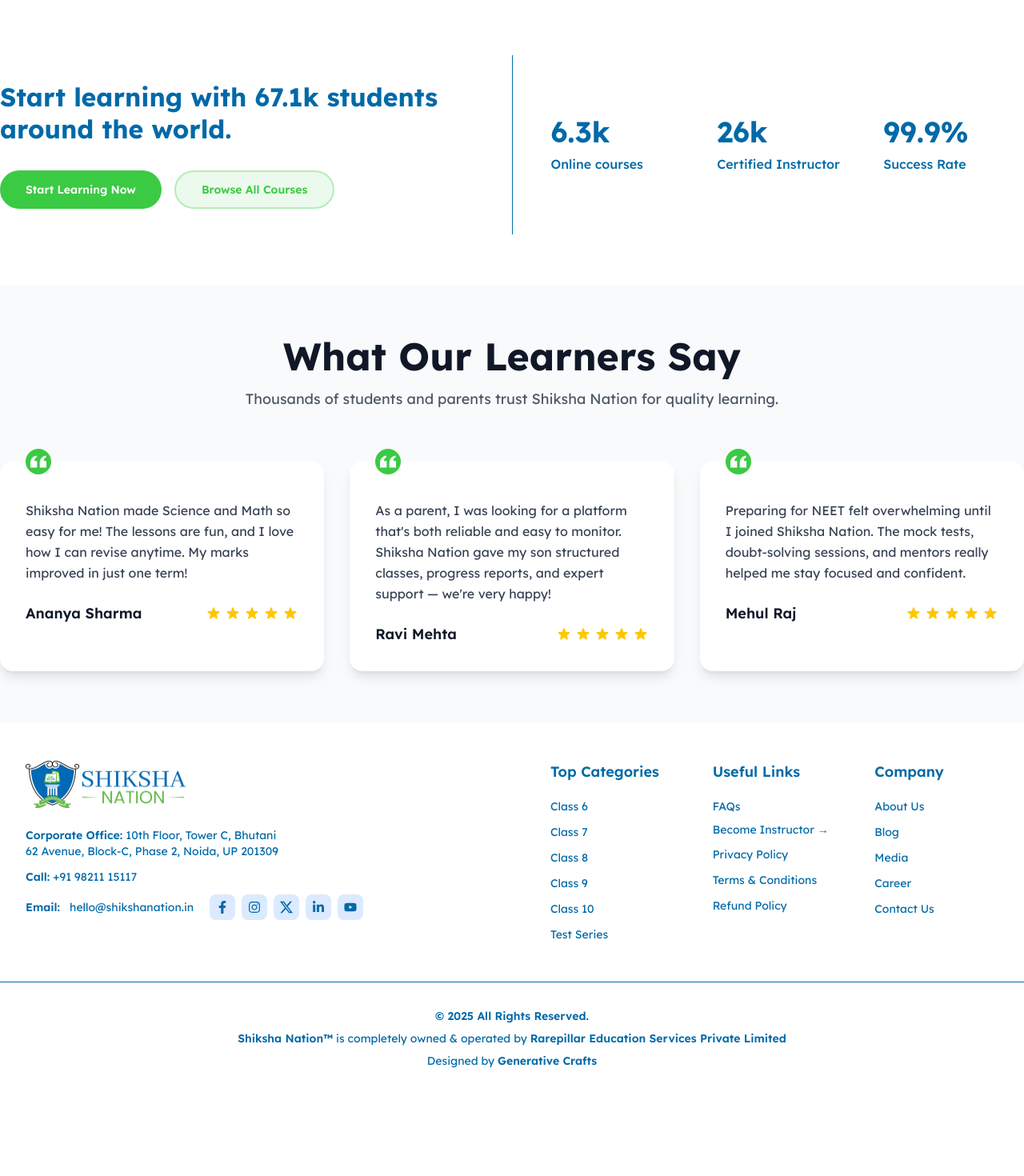
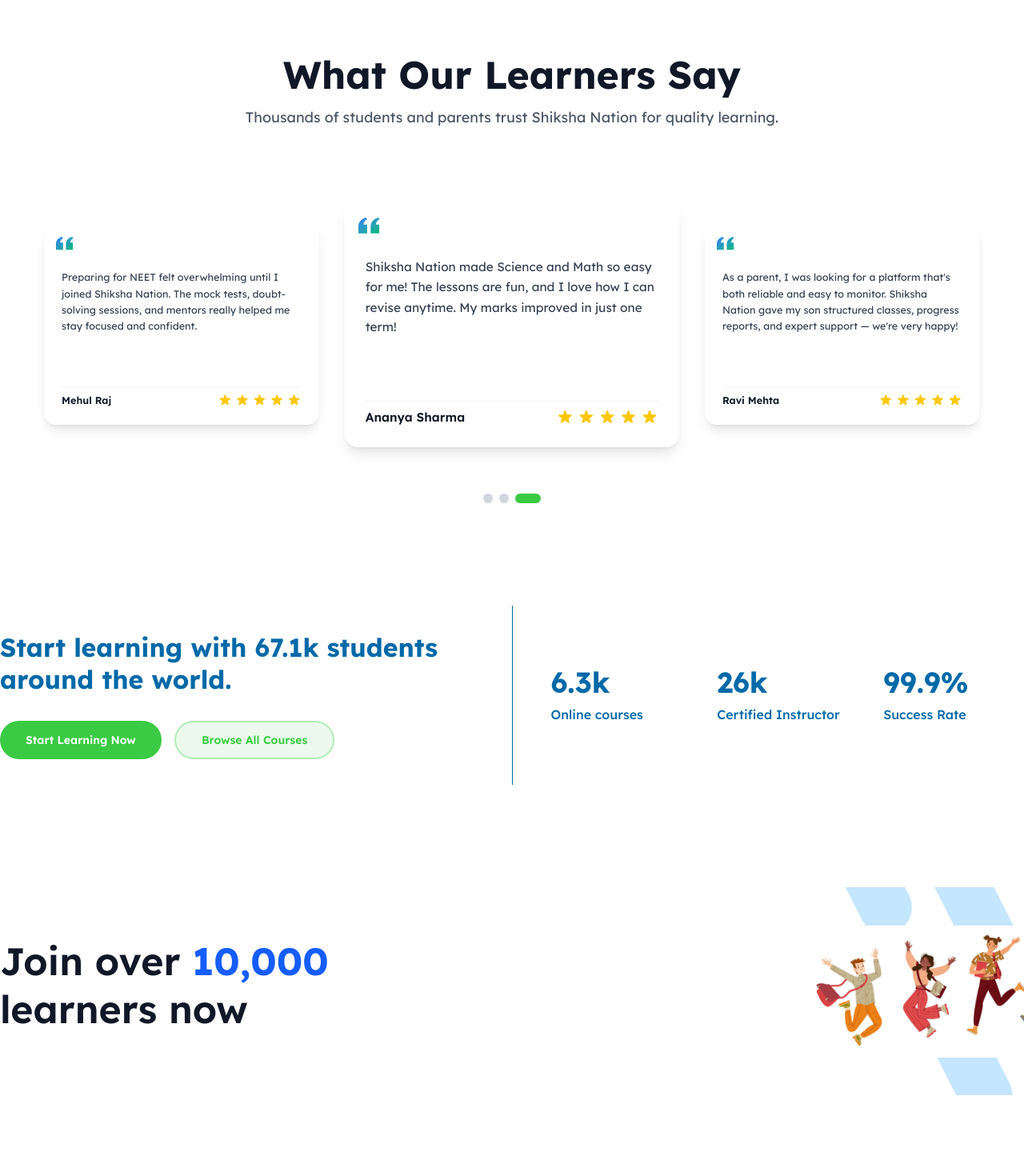
Before and after one commit to shikshanationdev/web, a Next.js app: page / in a window 1280 px wide. Shown: the part 3980-5450 px from the top of the page at 80% size. Before the commit the page ends 5348 px from the top, so only its background shows below. Built offline with nearby package versions, Linux system fonts and the light colour scheme.

Commit message:
Add JoinLearnersSection component with banner and call-to-action text

```diff
--- a/src/app/page.tsx
+++ b/src/app/page.tsx
@@ -1,5 +1,5 @@
 import { Navbar, Footer } from "@/components";
-import { FeaturesSection, Hero, LearningGoalsSection, StatsSection, CopyrightSection, CoursesSection, WhatYouGetSection, LearningStatsSection, TestimonialsSection } from "@/components/HomePageSections";
+import { FeaturesSection, Hero, LearningGoalsSection, StatsSection, CopyrightSection, CoursesSection, WhatYouGetSection, LearningStatsSection, TestimonialsSection, JoinLearnersSection } from "@/components/HomePageSections";
 
 export default function Home() {
   return (
@@ -11,8 +11,9 @@
       <LearningGoalsSection />
       <CoursesSection />
       <WhatYouGetSection />
+      <TestimonialsSection />
       <LearningStatsSection />
-      <TestimonialsSection />
+      <JoinLearnersSection />
       <Footer />
       <CopyrightSection />
     </div>
--- /dev/null
+++ b/src/components/HomePageSections/JoinLearnersSection.tsx
@@ -0,0 +1,31 @@
+import Image from "next/image";
+
+const JoinLearnersSection = () => {
+  return (
+    <section className="w-full py-16 px-5 xl:px-0 bg-white">
+      <div className="max-w-7xl mx-auto flex flex-col md:flex-row items-center justify-between gap-8">
+        {/* Left: Text */}
+        <div className="w-full md:w-1/2 text-center md:text-left">
+          <h2 className="text-4xl md:text-5xl font-semibold text-gray-900 leading-tight mb-4">
+            Join over <span className="text-blue-600 font-bold">10,000</span><br /> learners now
+          </h2>
+        </div>
+        {/* Right: Illustration */}
+        <div className="w-full md:w-1/2">
+          <div className="relative w-full max-w-full h-[260px]">
+            <Image
+              src="/banner.png"
+              alt="Join over 10,000 learners banner"
+              fill
+              style={{ objectFit: "cover" }}
+              className="rounded-xl w-full h-full"
+              priority
+            />
+          </div>
+        </div>
+      </div>
+    </section>
+  );
+};
+
+export default JoinLearnersSection;
--- a/src/components/HomePageSections/TestimonialsSection.tsx
+++ b/src/components/HomePageSections/TestimonialsSection.tsx
@@ -1,4 +1,5 @@
-import React from "react";
+"use client";
+import React, { useEffect, useRef, useState } from "react";
 
 const testimonials = [
   {
@@ -15,6 +16,25 @@
   },
   {
     id: 3,
+    name: "Mehul Raj",
+    content: "Preparing for NEET felt overwhelming until I joined Shiksha Nation. The mock tests, doubt-solving sessions, and mentors really helped me stay focused and confident.",
+    rating: 5,
+  },
+  // Duplicate for continuous scrolling
+  {
+    id: 4,
+    name: "Ananya Sharma",
+    content: "Shiksha Nation made Science and Math so easy for me! The lessons are fun, and I love how I can revise anytime. My marks improved in just one term!",
+    rating: 5,
+  },
+  {
+    id: 5,
+    name: "Ravi Mehta",
+    content: "As a parent, I was looking for a platform that's both reliable and easy to monitor. Shiksha Nation gave my son structured classes, progress reports, and expert support — we're very happy!",
+    rating: 5,
+  },
+  {
+    id: 6,
     name: "Mehul Raj",
     content: "Preparing for NEET felt overwhelming until I joined Shiksha Nation. The mock tests, doubt-solving sessions, and mentors really helped me stay focused and confident.",
     rating: 5,
@@ -41,54 +61,118 @@
 };
 
 const TestimonialsSection = () => {
+  const [currentIndex, setCurrentIndex] = useState(0);
+  const [isMobile, setIsMobile] = useState(false);
+
+  useEffect(() => {
+    const checkMobile = () => {
+      setIsMobile(window.innerWidth < 768);
+    };
+
+    checkMobile();
+    window.addEventListener('resize', checkMobile);
+
+    return () => window.removeEventListener('resize', checkMobile);
+  }, []);
+
+  useEffect(() => {
+    const intervalId = setInterval(() => {
+      setCurrentIndex((prevIndex) => (prevIndex + 1) % testimonials.length);
+    }, 3000);
+
+    return () => clearInterval(intervalId);
+  }, []);
+
   return (
-    <section className="w-full py-16 px-5 xl:px-0 bg-gray-50">
+    <section className="w-full py-16 px-5 xl:px-0overflow-hidden">
       <div className="max-w-7xl mx-auto">
         {/* Header */}
         <div className="text-center mb-16">
-          <h2 className="text-4xl lg:text-5xl font-bold text-gray-900 mb-4">
+          <h2 className="text-3xl md:text-4xl lg:text-5xl font-bold text-gray-900 mb-4">
             What Our Learners Say
           </h2>
-          <p className="text-lg text-gray-600 max-w-3xl mx-auto">
+          <p className="text-base md:text-lg text-gray-600 max-w-3xl mx-auto">
             Thousands of students and parents trust Shiksha Nation for quality learning.
           </p>
         </div>
 
-        {/* Testimonials Grid */}
-        <div className="grid grid-cols-1 md:grid-cols-2 lg:grid-cols-3 gap-8">
-          {testimonials.map((testimonial) => (
+        {/* Testimonials Carousel */}
+        <div className="relative overflow-hidden py-10">
           <div
-              key={testimonial.id}
-              className="bg-white rounded-2xl p-8 shadow-lg hover:shadow-xl transition-shadow duration-300 relative"
+            className="flex transition-transform duration-700 ease-in-out"
+            style={{
+              transform: `translateX(-${currentIndex * (isMobile ? 100 : 33.333)}%)`,
+            }}
           >
-              {/* Quote Icon */}
-              <div className="absolute -top-4 left-8">
-                <div className="w-8 h-8 bg-[rgb(var(--color-green-primary))] rounded-full flex items-center justify-center">
+            {/* Duplicate testimonials for infinite scroll */}
+            {[...testimonials, ...testimonials, ...testimonials].map((testimonial, index) => {
+              const actualIndex = index % testimonials.length;
+              const position = index - currentIndex;
+              const isCenter = position >= 0 && position <= 2;
+              const centerCard = position === 1;
+
+              return (
+                <div
+                  key={`${testimonial.id}-${index}`}
+                  className={`flex-shrink-0 w-full md:w-1/3 px-4 transition-all duration-700 ${
+                    isMobile
+                      ? 'transform scale-100 z-10'
+                      : centerCard
+                        ? 'transform scale-110 z-10'
+                        : 'transform scale-90 z-0'
+                  } ${!isMobile && !centerCard ? 'md:block' : ''}`}
+                >
+                  <div className="bg-white rounded-2xl p-6 shadow-lg hover:shadow-xl transition-shadow duration-300 relative min-h-[280px] flex flex-col mx-auto max-w-md">
+                    {/* Quote Icon with Gradient */}
+                    <div className="absolute top-4 left-4">
                       <svg
-                    className="w-5 h-5 text-white"
-                    fill="currentColor"
+                        className="w-6 h-6"
+                        fill="url(#blueGreenGradient)"
                         viewBox="0 0 24 24"
                       >
+                        <defs>
+                          <linearGradient id="blueGreenGradient" x1="0%" y1="0%" x2="100%" y2="100%">
+                            <stop offset="0%" stopColor="#3B82F6" />
+                            <stop offset="100%" stopColor="#10B981" />
+                          </linearGradient>
+                        </defs>
                         <path d="M14.017 21v-7.391c0-5.704 3.731-9.57 8.983-10.609l.995 2.151c-2.432.917-3.995 3.638-3.995 5.849h4v10h-9.983zm-14.017 0v-7.391c0-5.704 3.748-9.57 9-10.609l.996 2.151c-2.433.917-3.996 3.638-3.996 5.849h4v10h-10z" />
                       </svg>
                     </div>
-              </div>
 
                     {/* Content */}
-              <div className="mt-4">
-                <p className="text-gray-700 text-base leading-relaxed mb-6">
+                    <div className="pt-10 flex flex-col flex-grow">
+                      <p className="text-gray-700 text-sm leading-relaxed mb-4 flex-grow">
                         {testimonial.content}
                       </p>
 
                       {/* Name and Rating */}
-                <div className="flex items-center justify-between">
-                  <h4 className="font-semibold text-gray-900 text-lg">
+                      <div className="flex items-center justify-between pt-2 border-t border-gray-100">
+                        <h4 className="font-semibold text-gray-900 text-sm">
                           {testimonial.name}
                         </h4>
                         <StarRating rating={testimonial.rating} />
                       </div>
                     </div>
                   </div>
+                </div>
+              );
+            })}
+          </div>
+        </div>
+
+        {/* Dots indicator */}
+        <div className="flex justify-center mt-8 space-x-2">
+          {testimonials.slice(0, 3).map((_, index) => (
+            <button
+              key={index}
+              className={`h-3 rounded-full transition-all duration-300 ${
+                index === currentIndex % 3
+                  ? 'bg-[rgb(var(--color-green-primary))] w-8'
+                  : 'bg-gray-300 w-3'
+              }`}
+              onClick={() => setCurrentIndex(index)}
+            />
           ))}
         </div>
       </div>
--- a/src/components/HomePageSections/index.tsx
+++ b/src/components/HomePageSections/index.tsx
@@ -8,4 +8,5 @@
 import WhatYouGetSection from "./WhatYouGetSection";
 import LearningStatsSection from "./LearningStatsSection";
 import TestimonialsSection from "./TestimonialsSection";
-export {Hero, StatsSection, FeaturesSection, LearningGoalsSection, StatesSection, CopyrightSection, CoursesSection, WhatYouGetSection, LearningStatsSection, TestimonialsSection};
+import JoinLearnersSection from "./JoinLearnersSection";
+export {Hero, StatsSection, FeaturesSection, LearningGoalsSection, StatesSection, CopyrightSection, CoursesSection, WhatYouGetSection, LearningStatsSection, TestimonialsSection, JoinLearnersSection};
```
Also changed, not shown: public/banner.png (added), public/qr.png (added). Lines whose indentation alone changed are shown as unchanged.
